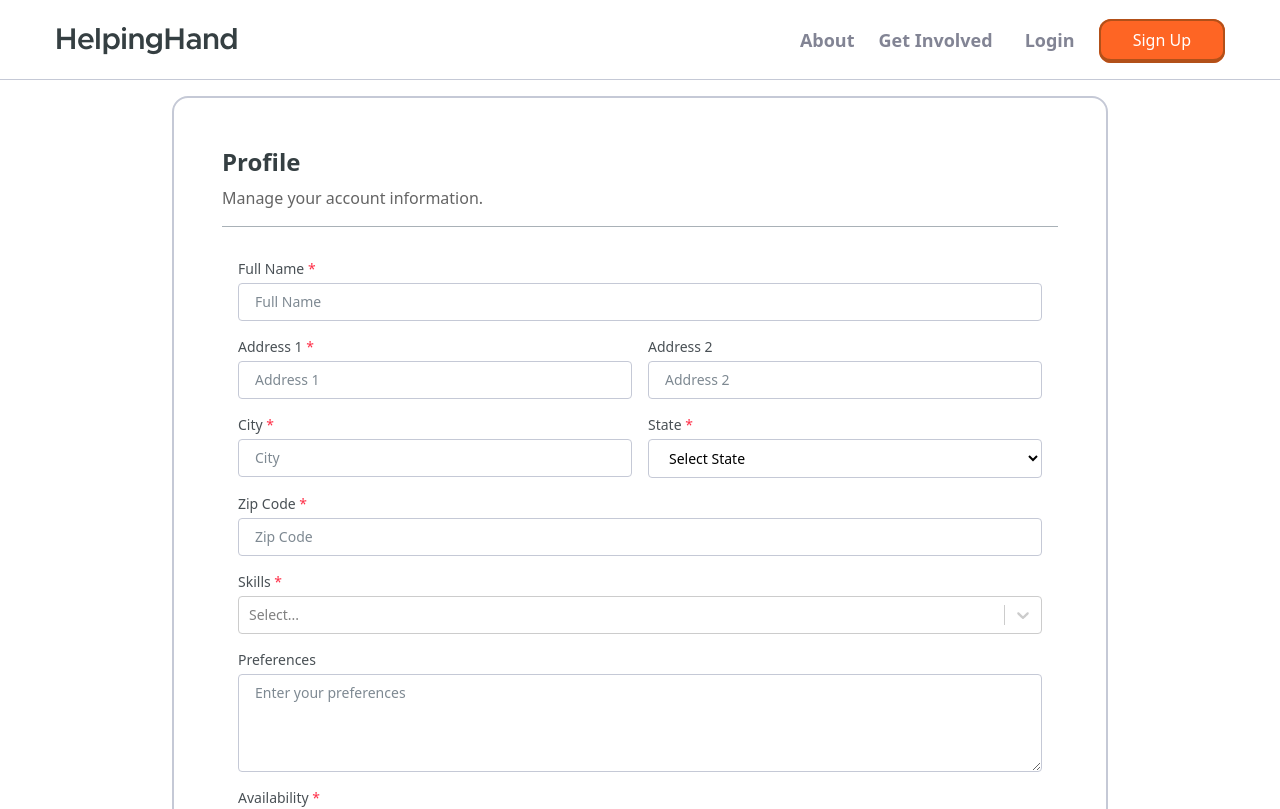
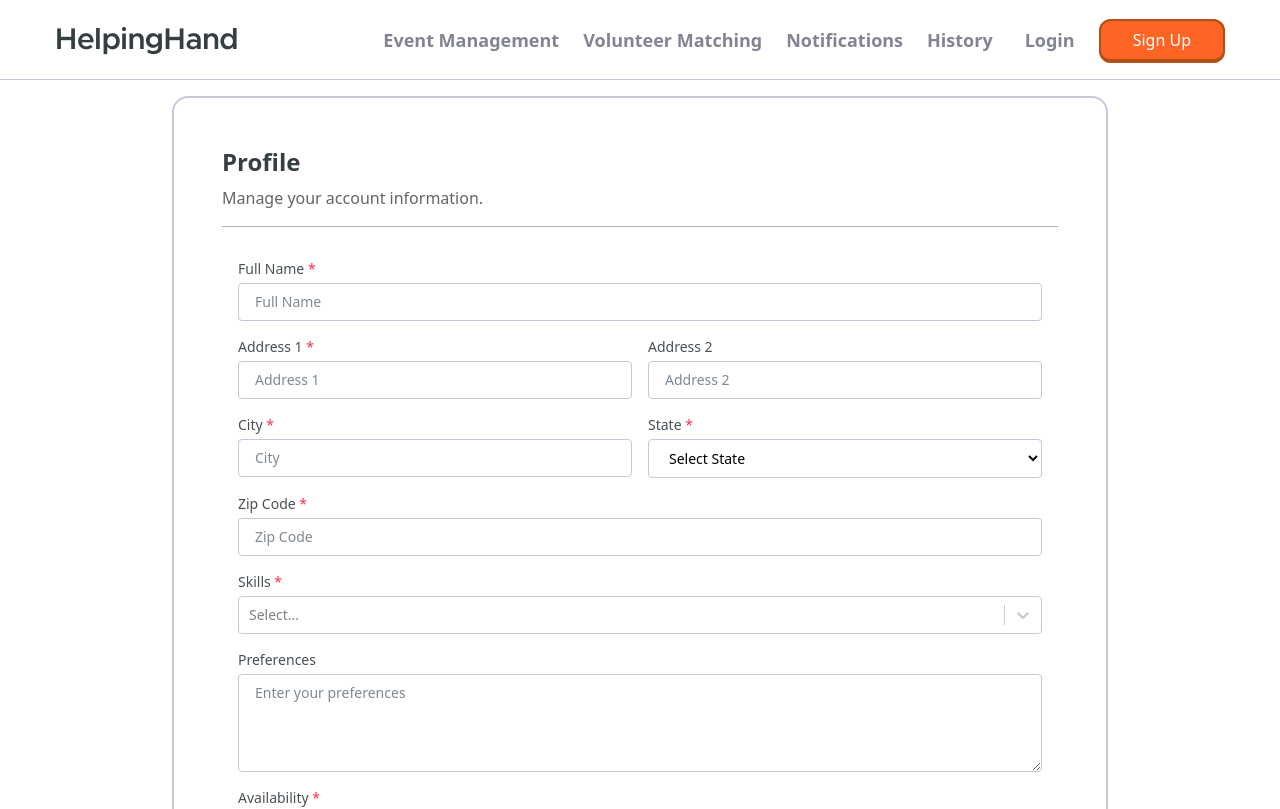
Before and after one commit to richerduong/helpinghand, a Next.js app: page /profile in a window 1280 px wide. Shown: the top 809 px of the page. Built offline with nearby package versions, Linux system fonts and the light colour scheme.

Commit message:
feat: update navbar pages

```diff
--- a/app/events/history/page.tsx
+++ b/app/events/history/page.tsx
@@ -0,0 +1,21 @@
+// import { auth } from '@/lib/auth';
+// import { redirect } from 'next/navigation';
+
+export default async function History() {
+  // const session = await auth();
+
+  // if (!session?.user) {
+  //   redirect('/signin');
+  // }
+
+  return (
+    <>
+      <div className="max-w-1170 w-full mx-auto flex justify-center h-full">
+        <div className="bg-white border-2 border-[#C5C9D6] mt-4 rounded-2xl p-12 mb-4 w-4/5">
+          <p>Hi Richer, enter history component here</p>
+          <hr className="border-gray-300 w-full my-4 mb-6" />
+        </div>
+      </div>
+    </>
+  );
+}
--- a/app/events/manage/page.tsx
+++ b/app/events/manage/page.tsx
@@ -0,0 +1,21 @@
+// import { auth } from '@/lib/auth';
+// import { redirect } from 'next/navigation';
+
+export default async function EventManagement() {
+  // const session = await auth();
+
+  // if (!session?.user) {
+  //   redirect('/signin');
+  // }
+
+  return (
+    <>
+      <div className="max-w-1170 w-full mx-auto flex justify-center h-full">
+        <div className="bg-white border-2 border-[#C5C9D6] mt-4 rounded-2xl p-12 mb-4 w-4/5">
+          <p>Hi Jorge, enter event management component here</p>
+          <hr className="border-gray-300 w-full my-4 mb-6" />
+        </div>
+      </div>
+    </>
+  );
+}
--- a/app/events/matching/page.tsx
+++ b/app/events/matching/page.tsx
@@ -0,0 +1,21 @@
+// import { auth } from '@/lib/auth';
+// import { redirect } from 'next/navigation';
+
+export default async function VolunteerMatching() {
+  // const session = await auth();
+
+  // if (!session?.user) {
+  //   redirect('/signin');
+  // }
+
+  return (
+    <>
+      <div className="max-w-1170 w-full mx-auto flex justify-center h-full">
+        <div className="bg-white border-2 border-[#C5C9D6] mt-4 rounded-2xl p-12 mb-4 w-4/5">
+          <p>Hi Jorge, enter volunteer matching component here</p>
+          <hr className="border-gray-300 w-full my-4 mb-6" />
+        </div>
+      </div>
+    </>
+  );
+}
--- a/app/notifications/page.tsx
+++ b/app/notifications/page.tsx
@@ -0,0 +1,21 @@
+// import { auth } from '@/lib/auth';
+// import { redirect } from 'next/navigation';
+
+export default async function Notifications() {
+  // const session = await auth();
+
+  // if (!session?.user) {
+  //   redirect('/signin');
+  // }
+
+  return (
+    <>
+      <div className="max-w-1170 w-full mx-auto flex justify-center h-full">
+        <div className="bg-white border-2 border-[#C5C9D6] mt-4 rounded-2xl p-12 mb-4 w-4/5">
+          <p>Hi Richer, enter notifications component here</p>
+          <hr className="border-gray-300 w-full my-4 mb-6" />
+        </div>
+      </div>
+    </>
+  );
+}
--- a/components/Navbar.tsx
+++ b/components/Navbar.tsx
@@ -53,16 +53,16 @@ export default function Navbar() {
                   <NavigationMenu.Item>
                     <NavigationMenu.Link asChild>
                       <Link
-                        href="/about"
+                        href="/events/manage"
                         className={clsx(
                           'text-lg font-semibold hover:text-orange py-4',
                           {
-                            'text-orange border-b-4 border-orange': path === '/about',
-                            'text-navbar-text hover:text-orange': path !== '/about',
+                            'text-orange border-b-4 border-orange': path === '/events/manage',
+                            'text-navbar-text hover:text-orange': path !== '/events/manage',
                           }
                         )}
                       >
-                        About
+                        Event Management
                       </Link>
                     </NavigationMenu.Link>
                   </NavigationMenu.Item>
@@ -70,16 +70,48 @@ export default function Navbar() {
                   <NavigationMenu.Item>
                     <NavigationMenu.Link asChild>
                       <Link
-                        href="/get-involved"
+                        href="/events/matching"
                         className={clsx(
                           'text-lg font-semibold hover:text-orange py-4',
                           {
-                            'text-orange border-b-4 border-orange': path === '/get-involved',
-                            'text-navbar-text hover:text-orange': path !== '/get-involved',
+                            'text-orange border-b-4 border-orange': path === '/events/matching',
+                            'text-navbar-text hover:text-orange': path !== '/events/matching',
                           }
                         )}
                       >
-                        Get Involved
+                        Volunteer Matching
+                      </Link>
+                    </NavigationMenu.Link>
+                  </NavigationMenu.Item>
+                  <NavigationMenu.Item>
+                    <NavigationMenu.Link asChild>
+                      <Link
+                        href="/notifications"
+                        className={clsx(
+                          'text-lg font-semibold hover:text-orange py-4',
+                          {
+                            'text-orange border-b-4 border-orange': path === '/notifications',
+                            'text-navbar-text hover:text-orange': path !== '/notifications',
+                          }
+                        )}
+                      >
+                        Notifications
+                      </Link>
+                    </NavigationMenu.Link>
+                  </NavigationMenu.Item>
+                  <NavigationMenu.Item>
+                    <NavigationMenu.Link asChild>
+                      <Link
+                        href="/events/history"
+                        className={clsx(
+                          'text-lg font-semibold hover:text-orange py-4',
+                          {
+                            'text-orange border-b-4 border-orange': path === '/events/history',
+                            'text-navbar-text hover:text-orange': path !== '/events/history',
+                          }
+                        )}
+                      >
+                        History
                       </Link>
                     </NavigationMenu.Link>
                   </NavigationMenu.Item>
```
